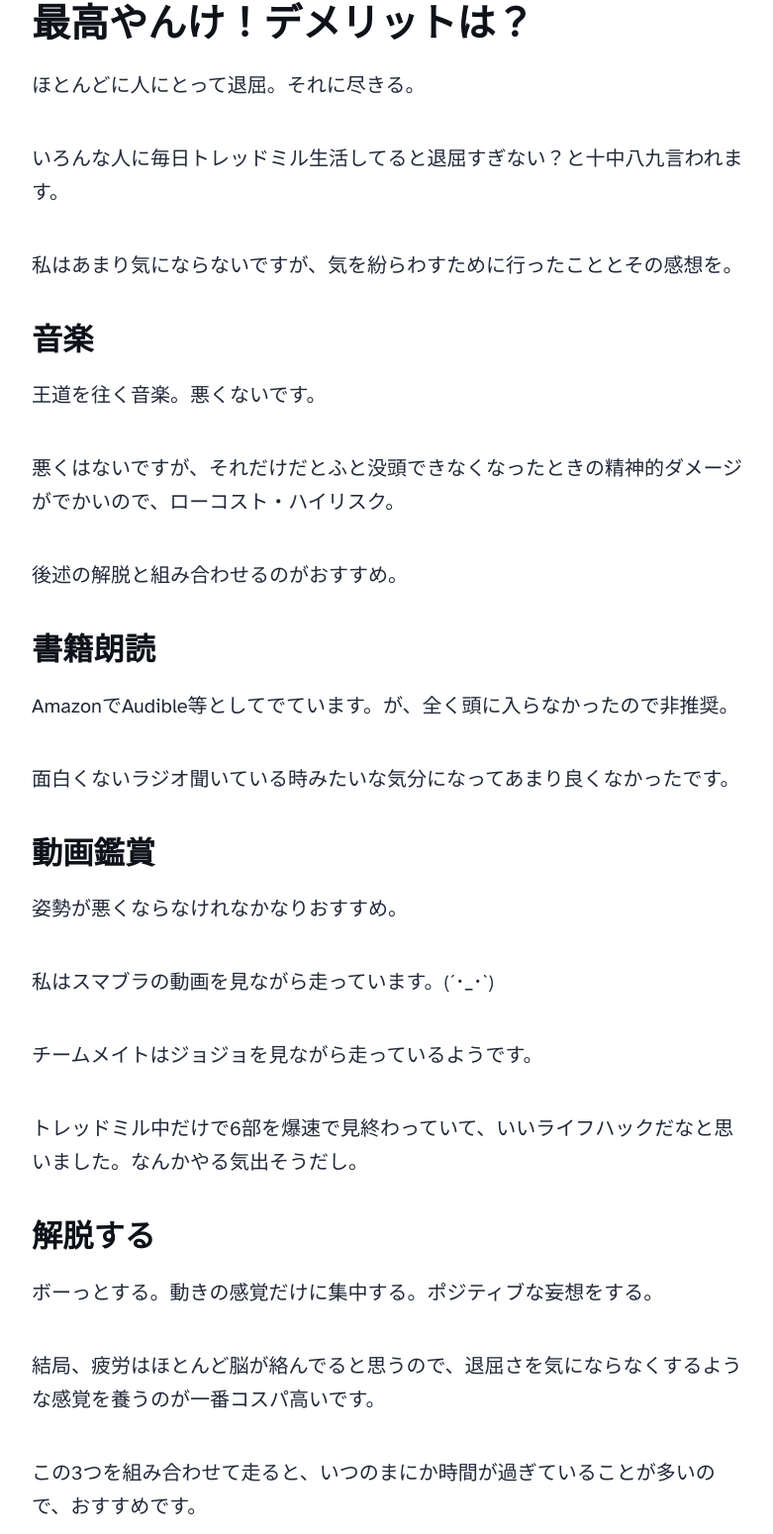
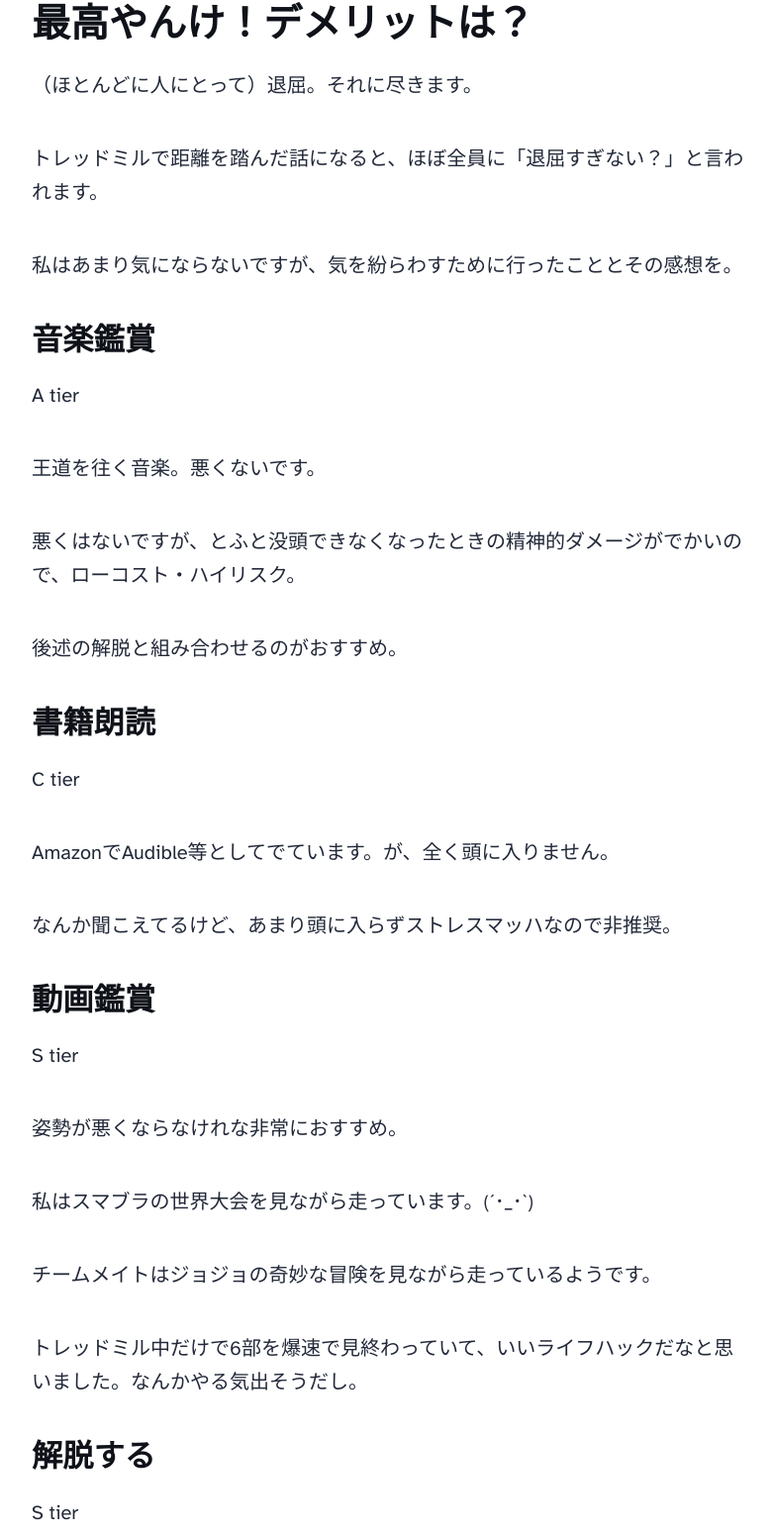
Before and after one commit to jellybeans511/AstroBlog, an Astro site: page /blog/tredmillnosusume in a window 1280 px wide. Shown: the part 3345-4895 px from the top of the page at 99% size, without its empty margins (248-1029 px from the left). Built offline with nearby package versions, Linux system fonts and the light colour scheme; Astro itself is replaced by a stand-in of ours.

Commit message:
edit content

```diff
--- a/src/content/blog/tredmillnosusume.md
+++ b/src/content/blog/tredmillnosusume.md
@@ -56,39 +56,53 @@ heroImage: '/blog-placeholder-5.jpg'
 給水がしやすい。人によってはテレビが見れるなどがあると思います。
 
 ### 最高やんけ！デメリットは？
-ほとんどに人にとって退屈。それに尽きる。
+（ほとんどに人にとって）退屈。それに尽きます。
 
-いろんな人に毎日トレッドミル生活してると退屈すぎない？と十中八九言われます。
+トレッドミルで距離を踏んだ話になると、ほぼ全員に「退屈すぎない？」と言われます。
 
 私はあまり気にならないですが、気を紛らわすために行ったこととその感想を。
 
-#### 音楽
+#### 音楽鑑賞
+
+A tier
+
 王道を往く音楽。悪くないです。
 
-悪くはないですが、それだけだとふと没頭できなくなったときの精神的ダメージがでかいので、ローコスト・ハイリスク。
+悪くはないですが、とふと没頭できなくなったときの精神的ダメージがでかいので、ローコスト・ハイリスク。
 
 後述の解脱と組み合わせるのがおすすめ。
 
 #### 書籍朗読
-AmazonでAudible等としてでています。が、全く頭に入らなかったので非推奨。
 
-面白くないラジオ聞いている時みたいな気分になってあまり良くなかったです。
+C tier
+
+AmazonでAudible等としてでています。が、全く頭に入りません。
+
+なんか聞こえてるけど、あまり頭に入らずストレスマッハなので非推奨。
 
 #### 動画鑑賞
-姿勢が悪くならなけれなかなりおすすめ。
 
-私はスマブラの動画を見ながら走っています。(´･_･`)
+S tier
 
-チームメイトはジョジョを見ながら走っているようです。
+姿勢が悪くならなけれな非常におすすめ。
+
+私はスマブラの世界大会を見ながら走っています。(´･_･`)
+
+チームメイトはジョジョの奇妙な冒険を見ながら走っているようです。
 
 トレッドミル中だけで6部を爆速で見終わっていて、いいライフハックだなと思いました。なんかやる気出そうだし。
 
 #### 解脱する
+
+S tier
+
 ボーっとする。動きの感覚だけに集中する。ポジティブな妄想をする。
 
 結局、疲労はほとんど脳が絡んでると思うので、退屈さを気にならなくするような感覚を養うのが一番コスパ高いです。
 
 この3つを組み合わせて走ると、いつのまにか時間が過ぎていることが多いので、おすすめです。
+
+あと、情報化社会において、脳の使用状況を意図的に下げる時間を作ることは大事なんじゃないかと思っています。
 
 いいまとめの言葉が思いつかないので解脱としています。
 
```
